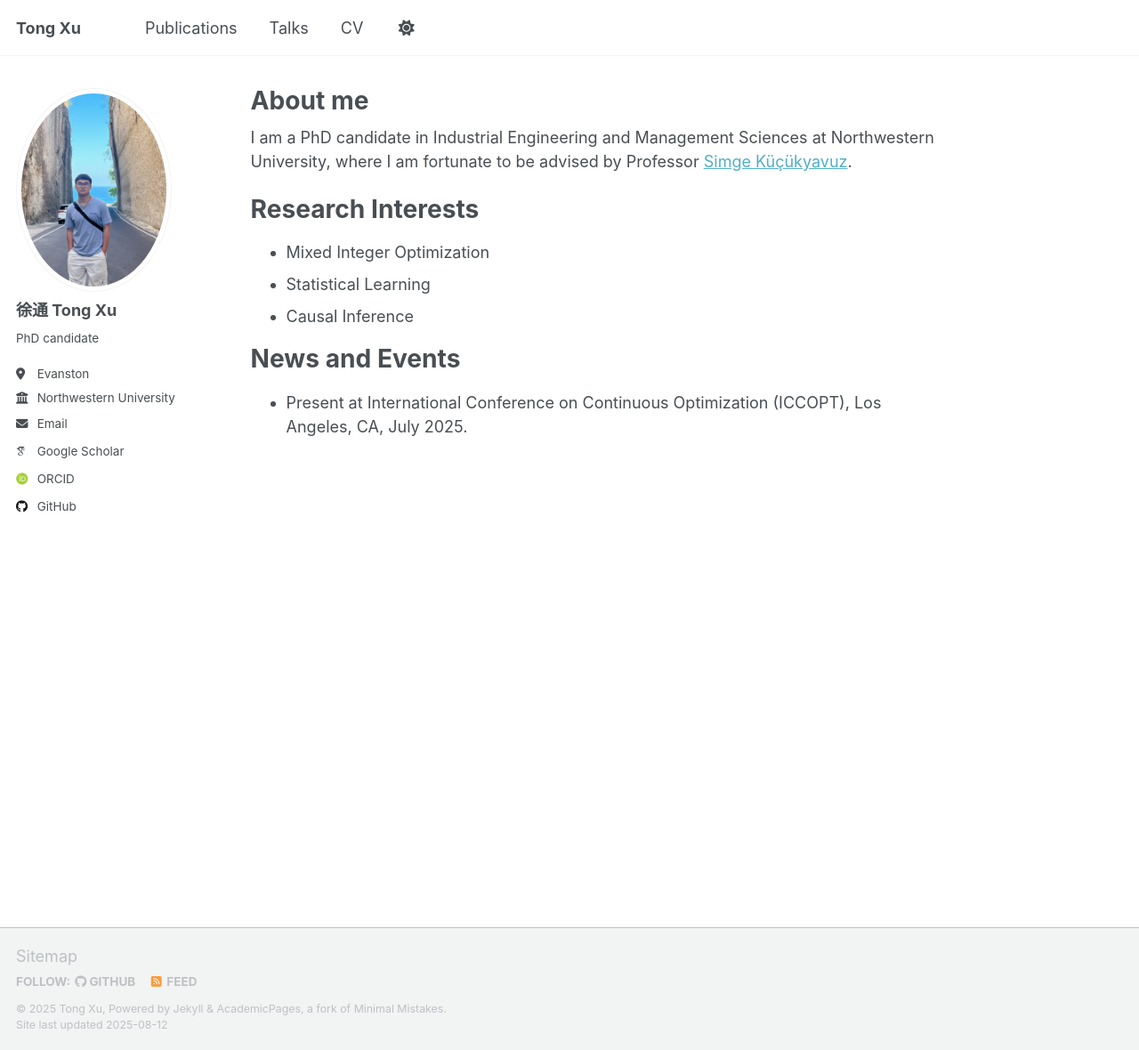
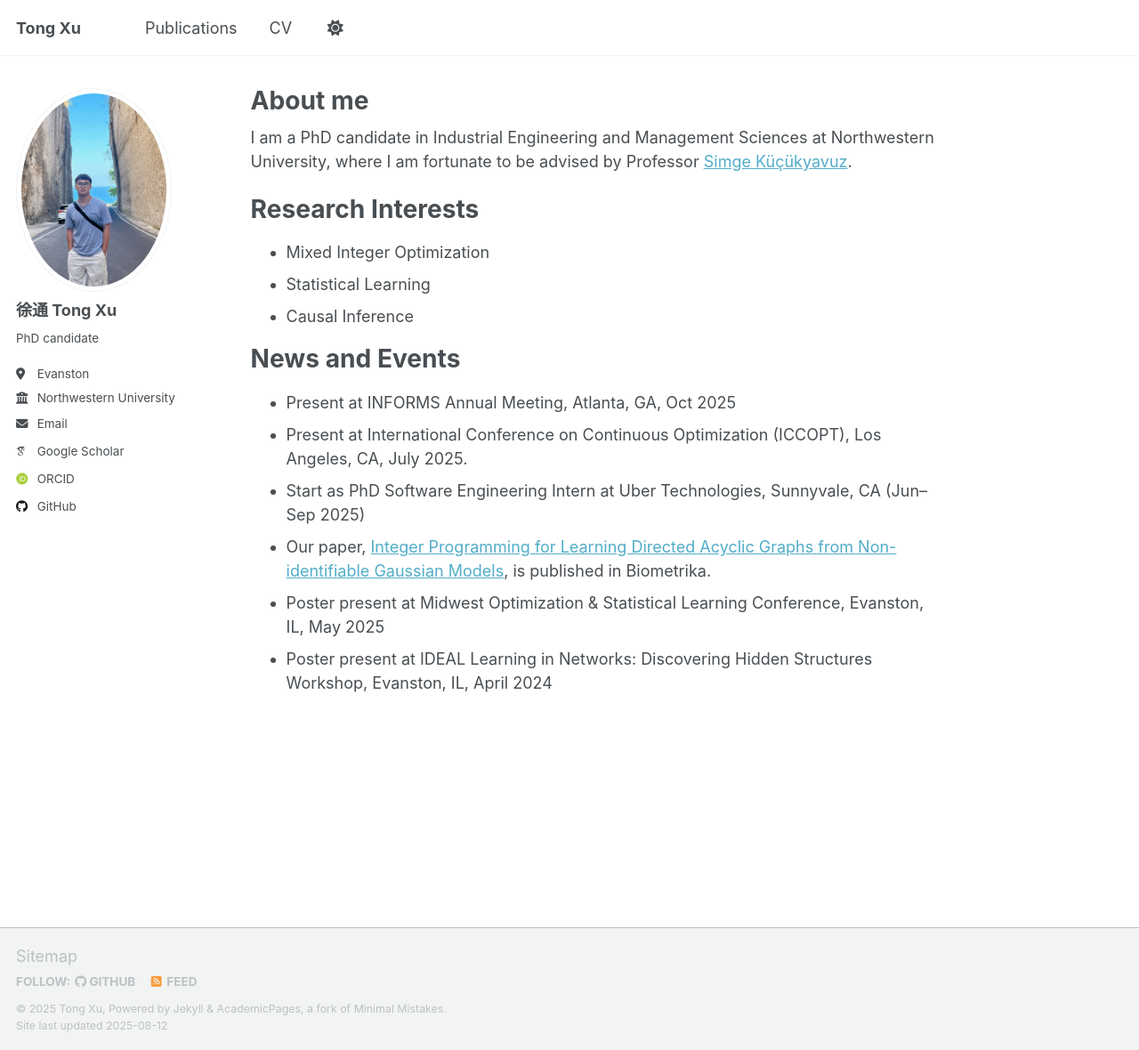
Before and after one commit to AtomXT/AtomXT, a Jekyll site: the page built from _pages/about.md, in a window 1280 px wide and 1180 px high. Shown: the whole window at 89% size. Built offline with Jekyll 4.4.1, drawn with Linux system fonts in a browser that asks for light colours; some web fonts are replaced; a script that is not in the unit is left out.

Commit message:
remove talks

```diff
--- a/_config.yml
+++ b/_config.yml
@@ -14,8 +14,8 @@ title_separator          : "-"
 name                     : &name "Tong Xu"
 description              : &description "personal description"
 url                      : "https://atomxt.github.io" # the base hostname & protocol for your site e.g. "https://[your GitHub username].github.io" or if you already have some other page hosted on Github then use "https://[your GitHub username].github.io/[Your Repo Name]"
-baseurl                  : "/" # the subpath of your site, e.g. "/blog"
-repository               : "atomxt/atomxt.github.io"
+baseurl                  : "" # the subpath of your site, e.g. "/blog"
+repository               : "atomxt/atomxt.github.io/"
 
 # Site Author - The following control what appear as part of the author content on the side bar.
 #               If a field is blank the icon and link will not appear, otherwise it will be shown.
--- a/_data/navigation.yml
+++ b/_data/navigation.yml
@@ -11,8 +11,8 @@ main:
   - title: "Publications"
     url: /publications/
 
-  - title: "Talks"
-    url: /talks/
+  # - title: "Talks"
+  #   url: /talks/
 
   # - title: "Teaching"
   #   url: /teaching/
--- a/_pages/about.md
+++ b/_pages/about.md
@@ -18,4 +18,9 @@ Research Interests
 
 News and Events
 ======
+- Present at INFORMS Annual Meeting, Atlanta, GA, Oct 2025
 - Present at International Conference on Continuous Optimization (ICCOPT), Los Angeles, CA, July 2025.
+- Start as PhD Software Engineering Intern at Uber Technologies, Sunnyvale, CA (Jun–Sep 2025)
+- Our paper, [Integer Programming for Learning Directed Acyclic Graphs from Non-identifiable Gaussian Models](https://academic.oup.com/biomet/advance-article-abstract/doi/10.1093/biomet/asaf032/8121152), is published in Biometrika.
+- Poster present at Midwest Optimization & Statistical Learning Conference, Evanston, IL, May 2025
+- Poster present at IDEAL Learning in Networks: Discovering Hidden Structures Workshop, Evanston, IL, April 2024
```
Also changed, not shown: README.md (added, +11 -0 lines), _pages/cv.md (+7 -0 lines), _talks/2025-05-16-midwest-opt.md (added, +9 -0 lines), _talks/2025-07-20-iccopt.md (added, +9 -0 lines), _talks/2025-10-26-informs.md (added, +9 -0 lines), _talks/2024-10-20-informs.md (renamed from _talks/2025-07-23-iccopt.md), 1 other file.
